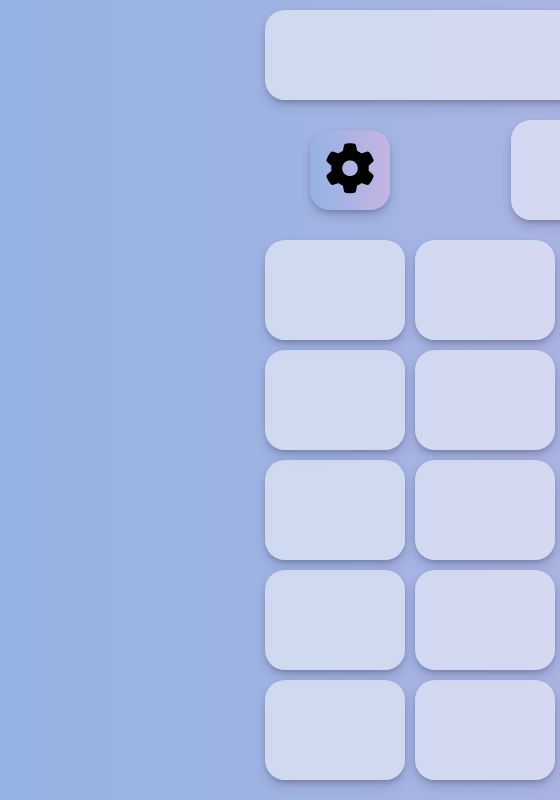
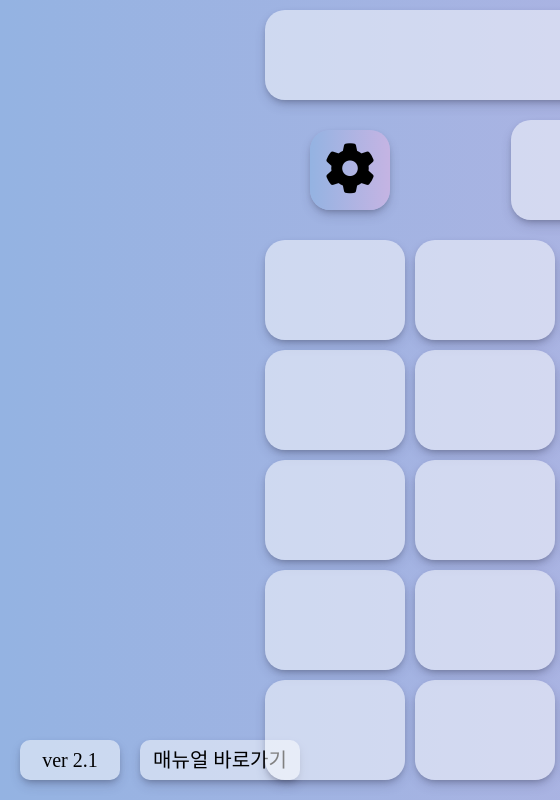
Before and after one commit to chamd/batch, a plain HTML site: page index.html in a window 1280 px wide. Shown: the full height of the page, 0-560 px from the left. Drawn offline with Linux system fonts and the light colour scheme; a web font is replaced by a local one.

Commit message:
Add files via upload

```diff
--- a/css/main.css
+++ b/css/main.css
@@ -477,6 +477,38 @@ li:not(.helps *):hover::before {
     color: black;
 }
 
+.btm {
+    position: absolute;
+    bottom: 20px;
+    text-align: center;
+    height: 40px;
+    line-height: 40px;
+    font-size: 20px;
+    border-radius: 10px;
+    background-color: rgba(255, 255, 255, 0.5);
+    box-shadow: rgba(50, 50, 93, 0.25) 0px 6px 12px -2px, rgba(0, 0, 0, 0.3) 0px 3px 7px -3px;
+}
+
+.version {
+    left: 20px;
+    width: 100px;
+}
+
+.manual {
+    left: 140px;
+    width: 160px;
+    cursor: pointer;
+    transition: .1s;
+}
+
+.manual:hover {
+    box-shadow: rgb(69, 52, 218) 0px 0px 0px 5px;
+}
+
+.manual:active {
+    background-color: rgba(69, 52, 218, 0.5);
+}
+
 #nameInput {
     display: none;
     z-index: 5;
--- a/index.html
+++ b/index.html
@@ -19,6 +19,14 @@
             <b>chamd</b>
             <i class="fa-brands fa-github"></i>
         </a>
+    </div>
+
+    <div class="btm version">
+        ver 2.1
+    </div>
+
+    <div class="btm manual" onclick="window.open('https://best-collard-594.notion.site/2e858ad0708a42a3bdade0c78bb81f33')">
+        매뉴얼 바로가기
     </div>
 
     <div id="indexHtml">
@@ -47,7 +55,7 @@
         </div> -->
 
         <div id="confirmBlack"></div>
-        <div id="confirm">
+        <div id="confirm" onkeyup="enterkey()">
             <p id="confirmTitle"></p>
             <p id="confirmMessage"></p>
             <input id="confirmInput" placeholder="이름 변경">
@@ -159,6 +167,11 @@
                     <li>패치노트</li>
                 </ul>
             </ul>
+            <ul>[ ver 2.1 ]
+                <li>설정 -> 가로 최대 6으로 변경</li>
+                <li>현재 버전 표기</li>
+                <li>매뉴얼 바로가기 추가</li>
+            </ul>
         </div>
     </div>
 
--- a/js/main.js
+++ b/js/main.js
@@ -418,6 +418,8 @@ function changeWid() {
     nowWid++;
     document.documentElement.style.setProperty('--num5', '0');
     if (nowWid == 6) {
+        document.documentElement.style.setProperty('--num5', '-1');
+    } else if (nowWid == 7) {
         nowWid = 4;
         document.documentElement.style.setProperty('--num5', '1');
     }
@@ -485,6 +487,7 @@ function confirmBox(title, msg, input, ok, no, f) {
         getel('confirm').style.display = 'none';
         return;
     }, { once: true });
+
 }
 
 function openHtml(name) {
@@ -495,3 +498,9 @@ function openHtml(name) {
     getel(`${name}Html`).style.display = 'block';
 
 }
+
+function enterkey() {
+	if (window.event.keyCode == 13) {
+    	alert("test");
+    }
+}
```
